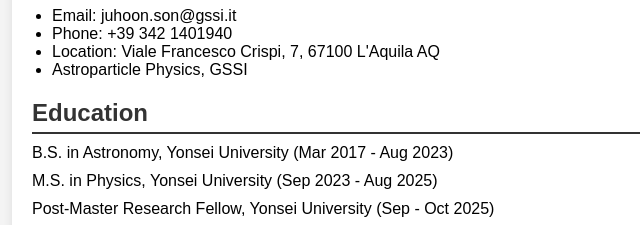
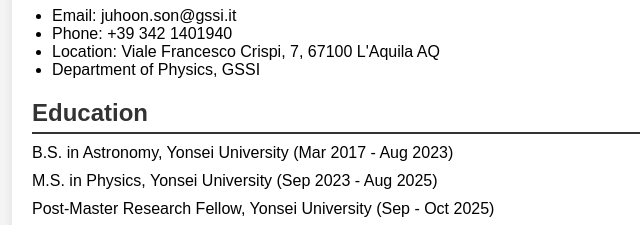
Before and after one commit to nayuta-psiomega/personal-website, a plain HTML site: page index.html in a window 1280 px wide. Shown: the part 202-427 px from the top of the page, 208-848 px from the left. Drawn offline with Linux system fonts and the light colour scheme.

Commit message:
Update index.html

```diff
--- a/index.html
+++ b/index.html
@@ -16,7 +16,7 @@
             <li>Email: juhoon.son@gssi.it</li>
             <li>Phone: +39 342 1401940</li>
             <li>Location: Viale Francesco Crispi, 7, 67100 L'Aquila AQ</li>
-            <li>Astroparticle Physics, GSSI</li>
+            <li>Department of Physics, GSSI</li>
         </ul>
 
         <h2>Education</h2>
```
